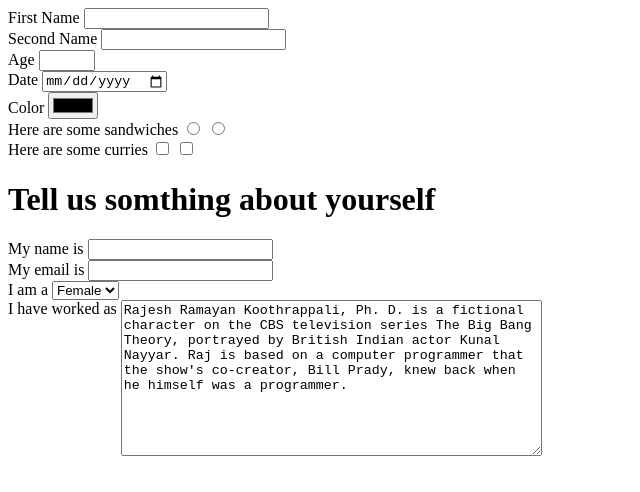
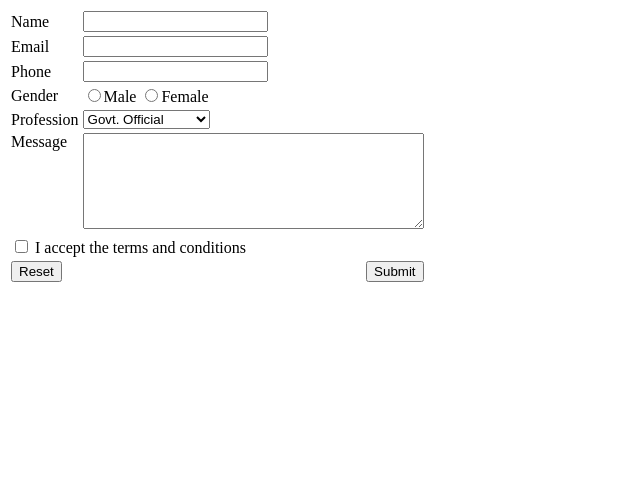
Before and after one commit to dev-himanshu01/Forms, a plain HTML site: page index.html in a window 1280 px wide. Shown: the whole page, without its empty margins (0-640 px from the left). Drawn offline with Linux system fonts and the light colour scheme.

Commit message:
added entire contact form

```diff
--- a/index.html
+++ b/index.html
@@ -6,8 +6,75 @@
     <title>Forms Development</title>
 </head>
 <body>
-    <form action="/" method="post">
-         <div>
+    <form action="/" method="GET">
+
+        <table>
+
+            <tbody>
+
+                <tr>
+                    <td> <label for="name">Name</label></td>
+                    <td> <input type="text" name="name" id="name" required></td>
+                </tr>
+                <tr>
+                    <td><label for="email">Email</label></td>
+                    <td><input type="email" name="email" id="email" required></td>
+                </tr>
+                <tr>
+                    <td><label for="phone">Phone</label></td>
+                    <td><input type="tel" name="phone" id="phone" minlength="10" maxlength="10"></td>
+                </tr>
+
+                <!-- This is to use radio buttons -->
+                <tr>
+                    <td><label>Gender</label></td>
+                    <td>
+                        <input type="radio" name="gender" id="male">Male
+                        <input type="radio" name="gender" id="female">Female
+                    </td>
+                </tr>
+
+                <!-- This is for select drop down option -->
+
+                <tr>
+                    <td><label for="profession">Profession</label></td>
+                    <td>
+                        <select name="profession" id="profession">
+                            <option value="govt">Govt. Official</option>
+                            <option value="private">Private Employee</option>
+                            <option value="self">Self Employeed</option>
+                            <option value="student">Student</option>
+                            <option value="other">Other</option>
+                        </select>
+                    </td>
+                </tr>
+
+                <!-- This is for text box -->
+                <tr style="vertical-align: top;">
+                    <td><label for="message">Message</label></td>
+                    <td>
+                        <textarea name="message" id="message" cols="40" rows="6"></textarea>
+                    </td>
+                </tr>
+
+                <!-- This for terms and conditions -->
+                <tr>
+                    <td colspan="2" >
+                        <input type="checkbox" name="tnc" id="tnc">
+                        <label for="tnc">I accept the terms and conditions</label>
+                    </td>
+                </tr>
+
+                <tr>
+                    <td><button type="reset">Reset</button></td>
+                    <td style="text-align: right;"><button type="submit">Submit</button></td>
+                </tr>
+
+
+            </tbody>
+        </table>
+    </form>
+         <!-- <div>
             <label for="first_name">First Name</label>
             <input type="text" name="name" id="first_name">
          </div>
@@ -42,11 +109,11 @@
             <input type="checkbox" id="paneer">
             <input type="checkbox" id="chicken">
          </div>
-
+        -->
 
          <!-- Here we will see the select options -->
-         <h1>Tell us somthing about yourself</h1>
-    <form action="/" method="POST">
+         <!-- <h1>Tell us somthing about yourself</h1>
+        <form action="/" method="POST">
         <div>
             <label for="name">My name is</label>
             <input type="text" name="name" id="name" />
@@ -75,13 +142,9 @@
                 minlength="10"
                 maxlength="100"
                 >
-Rajesh Ramayan Koothrappali, Ph. D. is a fictional character on the CBS television series The Big Bang Theory, portrayed by British Indian actor Kunal Nayyar. Raj is based on a computer programmer that the show's co-creator, Bill Prady, knew back when he himself was a programmer.
+            Rajesh Ramayan Koothrappali, Ph. D. is a fictional character on the CBS television series The Big Bang Theory, portrayed by British Indian actor Kunal Nayyar. Raj is based on a computer programmer that the show's co-creator, Bill Prady, knew back when he himself was a programmer.
             </textarea>
         </div>
-
-    </form>
-
-
-    </form>
+        </form> -->
 </body>
 </html>
```
